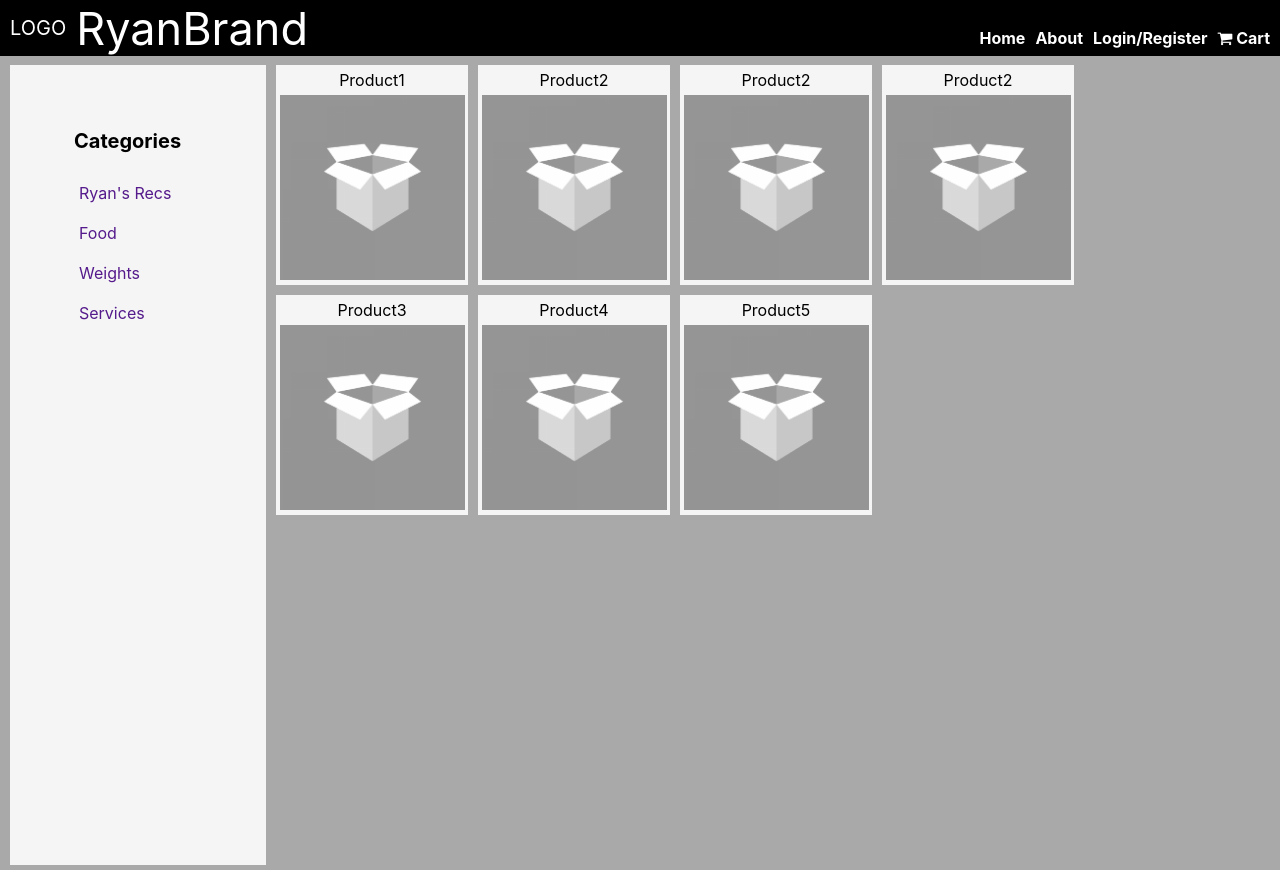
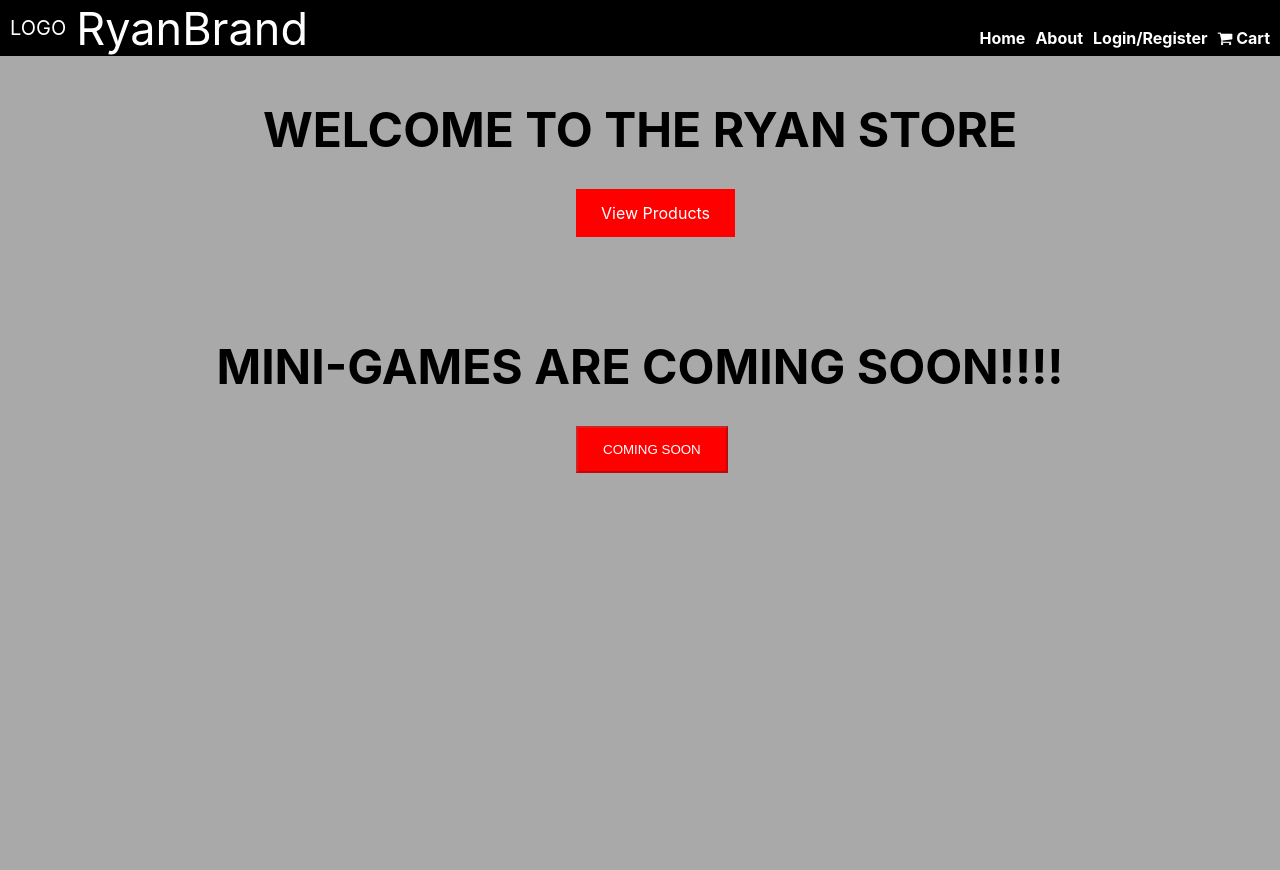
Before and after one commit to ngryan3/RyanBrand, a React (Create React App) app in the folder ryanbrand/: page / in a window 1280 px wide. After the commit the page ends 800 px from the top, so only its background shows below. Built offline with nearby package versions, Linux system fonts and the light colour scheme.

Commit message:
added a home page and updated the total price upon removing item

```diff
--- a/ryanbrand/src/App.js
+++ b/ryanbrand/src/App.js
@@ -12,6 +12,7 @@ import LoginView from './react-component/LoginRegisterView/'
 import About from './react-component/About'
 import Checkout from './react-component/Checkout'
 import Cart from "./react-component/Cart"
+import Home from "./react-component/Home"
 
 class App extends React.Component {
     render() {
@@ -20,7 +21,8 @@ class App extends React.Component {
                 <BrowserRouter>
                     <Switch>
                         {/*Making catalogue as home page for testing*/}
-                        <Route exact path='/' render={()=> (<Catalogue/>)}/>
+                        <Route exact path='/' render={()=> (<Home/>)}/>
+                        <Route exact path='/catalogue' render={()=> (<Catalogue/>)}/>
                         <Route path='/product' render={() => (<ProductView/>)}/>
                         <Route exact path='/admin' render={()=> (<AdminView/>)}/>
                         <Route exact path='/login' render={()=> (<LoginView/>)}/>
--- a/ryanbrand/src/actions/cart.js
+++ b/ryanbrand/src/actions/cart.js
@@ -4,7 +4,8 @@ export const removeItem = (cart, item) => {
     });
 
     cart.setState({
-        cart: filteredItems
+        cart: filteredItems,
+        total: cart.state.total - item.price
     })
 };
 
--- a/ryanbrand/src/react-component/Cart/index.js
+++ b/ryanbrand/src/react-component/Cart/index.js
@@ -9,6 +9,7 @@ class Cart extends React.Component {
     constructor(props) {
         super(props);
         this.state = {
+            total: 50,
             cart: [
                 { name: "Product 1", quantity: 1, price: 10 },
                 { name: "Product 2", quantity: 3, price: 10},
@@ -18,6 +19,8 @@ class Cart extends React.Component {
         };
         this.handleCheckoutClick = this.handleCheckoutClick.bind(this);
     }
+
+
     handleCheckoutClick() {
         window.location.href = './checkout'
     }
@@ -32,7 +35,7 @@ class Cart extends React.Component {
                         <ItemList cart={this.state.cart} cartComponent={this}/>
                     </div>
                     <div className="column right">
-                        <div className="priceText">Total: $50</div>
+                        <div className="priceText">Total: ${this.state.total}</div>
                         <button onClick={this.handleCheckoutClick}>Proceed To Checkout</button>
                     </div>
                 </div>
--- a/ryanbrand/src/react-component/Checkout/index.js
+++ b/ryanbrand/src/react-component/Checkout/index.js
@@ -30,13 +30,6 @@ class Checkout extends React.Component {
         });
     };
 
-    handleClick = event => {
-        console.log(this.state);
-        if (this.state.fullName === "") {
-            alert("missing required field")
-        }
-    };
-
     render() {
         return(
             <div>
--- /dev/null
+++ b/ryanbrand/src/react-component/Home/index.js
@@ -0,0 +1,26 @@
+import React from 'react';
+
+import NavigationBar from "../NavigationBar";
+import "./styles.css"
+
+import { withRouter } from 'react-router-dom';
+
+class Home extends React.Component {
+    render() {
+        return (
+            <div>
+                <NavigationBar/>
+                <div className='section'>
+                    <h1> WELCOME TO THE RYAN STORE</h1>
+                    <a className='viewProduct' href='/catalogue'>View Products</a>
+                </div>
+                <div className='section'>
+                    <h1>MINI-GAMES ARE COMING SOON!!!!</h1>
+                    <button disabled className='gameButton'>COMING SOON</button>
+                </div>
+            </div>
+        )
+    }
+}
+
+export default withRouter(Home)
--- /dev/null
+++ b/ryanbrand/src/react-component/Home/styles.css
@@ -0,0 +1,35 @@
+.section h1 {
+    text-align: center;
+    margin-top: 100px;
+    font-size: 300%;
+}
+
+.section {
+    width: 100%;
+    height: 25%;
+}
+
+.viewProduct:link, .viewProduct:visited {
+    background-color: red;
+    color: white;
+    padding: 14px 25px;
+    text-align: center;
+    text-decoration: none;
+    display: inline-block;
+    margin-left: 45%;
+}
+
+.viewProduct:hover, .viewProduct:active {
+    background-color: red;
+}
+
+.gameButton {
+    background-color: red;
+    color: white;
+    padding: 14px 25px;
+    text-align: center;
+    text-decoration: none;
+    display: inline-block;
+    margin-left: 45%;
+    cursor: not-allowed;
+}
```
